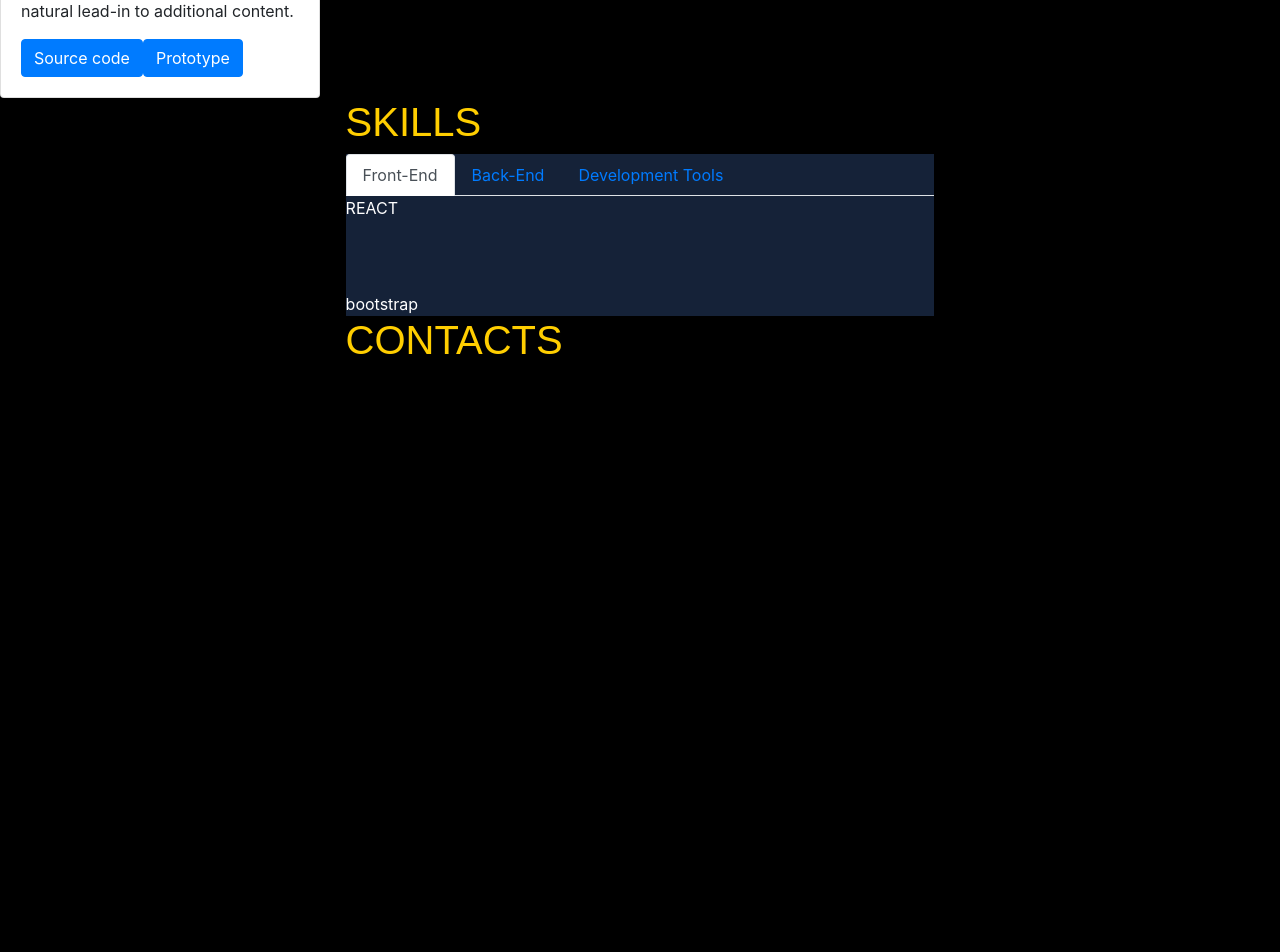
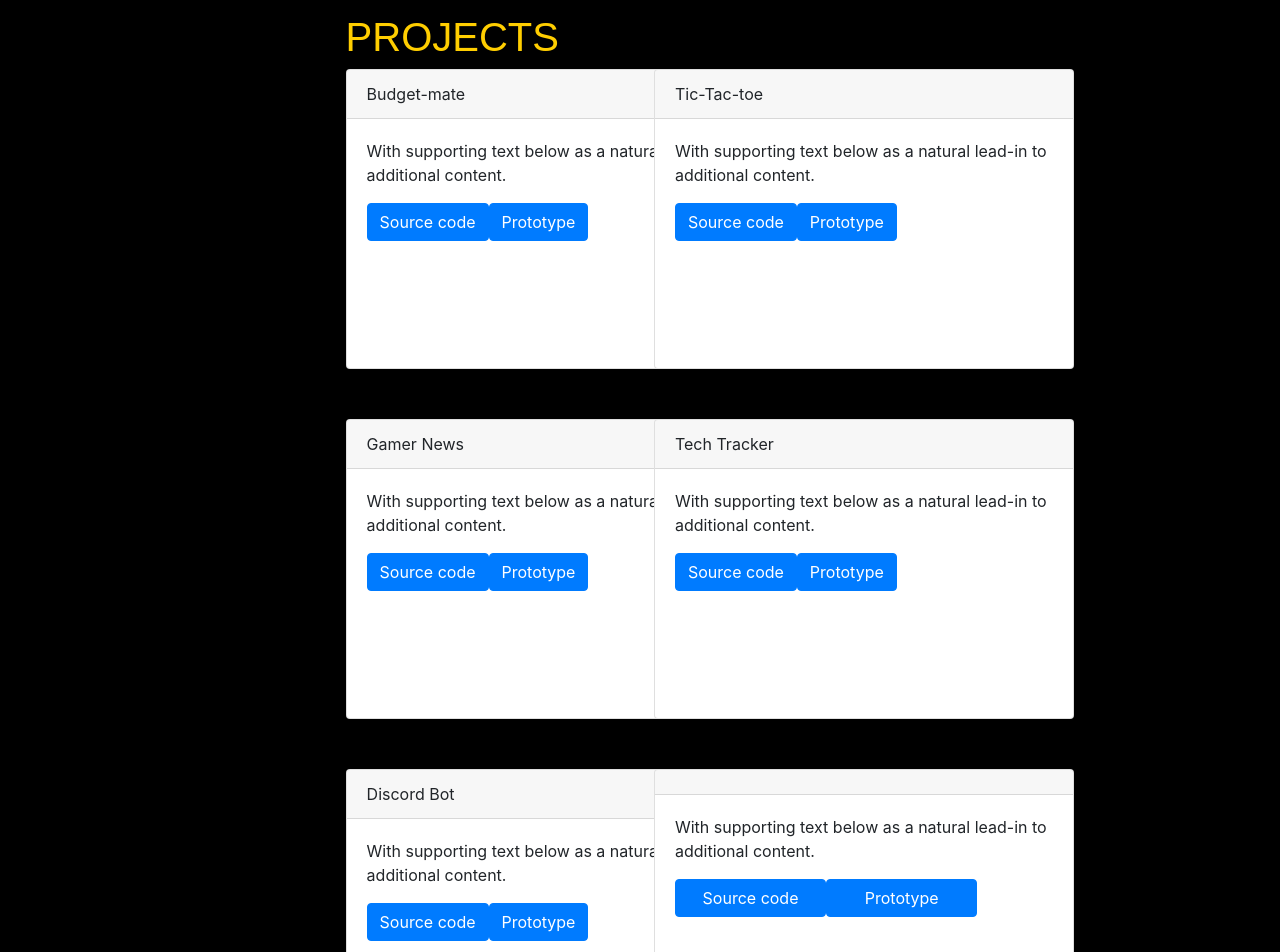
Before and after one commit to allisonbarnaud/allison-portfolio.github.io, a React (Create React App) app: page / in a window 1280 px wide. Shown: the part 960-1912 px from the top of the page. Before the commit the page ends 1332 px from the top, so only its background shows below. Built offline with nearby package versions, Linux system fonts and the light colour scheme.

Commit message:
adding sections to website

```diff
--- /dev/null
+++ b/src/Projects.css
@@ -0,0 +1,11 @@
+.container2 {
+    display: grid;
+    grid-template-columns: 33% 33%;
+    grid-template-rows: 350px 350px 350px;
+    margin: 0 auto 0 27%
+}
+
+.container3 {
+    display: grid;
+    grid-template-columns: 40% 40%;
+}
--- a/src/Projects.js
+++ b/src/Projects.js
@@ -1,4 +1,6 @@
 import { Component } from 'react'
+
+import './Projects.css'
 
 import { Card, Button } from 'react-bootstrap'
 
@@ -8,11 +10,11 @@ export default class Projects extends Component {
 
         return (
             <div>
-                <h1 className="header">PROJECTS</h1>
-                <Card style={{width:"25%"}}>
-                    <Card.Header>Featured</Card.Header>
+                <h1 className="header" style={{marginTop:"200px"}}>PROJECTS</h1>
+                <div className="container2">
+                    <Card style={{width:"420px", height: "300px"}}>
+                        <Card.Header>Budget-mate</Card.Header>
                         <Card.Body>
-                        <Card.Title>Special title treatment</Card.Title>
                             <Card.Text>
                             With supporting text below as a natural lead-in to additional content.
                             </Card.Text>
@@ -20,6 +22,61 @@ export default class Projects extends Component {
                             <Button variant="primary">Prototype</Button>
                         </Card.Body>
                     </Card>
+                    <Card style={{width:"420px", height: "300px"}}>
+                        <Card.Header>Tic-Tac-toe</Card.Header>
+                        <Card.Body>
+                            <Card.Text>
+                            With supporting text below as a natural lead-in to additional content.
+                            </Card.Text>
+                            <Button variant="primary">Source code</Button>
+                            <Button variant="primary">Prototype</Button>
+                        </Card.Body>
+                    </Card>
+                    <Card style={{width:"420px", height: "300px"}}>
+                        <Card.Header>Gamer News</Card.Header>
+                        <Card.Body>
+                            <Card.Text>
+                            With supporting text below as a natural lead-in to additional content.
+                            </Card.Text>
+                            <Button variant="primary">Source code</Button>
+                            <Button variant="primary">Prototype</Button>
+                        </Card.Body>
+                    </Card>
+                    <Card style={{width:"420px", height: "300px"}}>
+                        <Card.Header>Tech Tracker</Card.Header>
+                        <Card.Body>
+                            <Card.Text>
+                            With supporting text below as a natural lead-in to additional content.
+                            </Card.Text>
+                            <Button variant="primary">Source code</Button>
+                            <Button variant="primary">Prototype</Button>
+                        </Card.Body>
+                    </Card>
+                    <Card style={{width:"420px", height: "300px"}}>
+                        <Card.Header>Discord Bot</Card.Header>
+                        <Card.Body>
+                            <Card.Text>
+                            With supporting text below as a natural lead-in to additional content.
+                            </Card.Text>
+                            <Button variant="primary">Source code</Button>
+                            <Button variant="primary">Prototype</Button>
+                        </Card.Body>
+                    </Card>
+                    <Card style={{width:"420px", height: "300px"}}>
+                        <Card.Header></Card.Header>
+                        <Card.Body>
+                            <Card.Text>
+                            With supporting text below as a natural lead-in to additional content.
+                            </Card.Text>
+                            <div className="container3">
+                                <Button variant="primary" style={{margin: ""}}>Source code</Button>
+                                <Button variant="primary">Prototype</Button>
+                            </div>
+
+                        </Card.Body>
+                    </Card>
+                </div>
+
             </div>
         )
     }
```
Also changed, not shown: 1 other file (tests, documents, lock files or other folders). Lines whose indentation alone changed are shown as unchanged.
